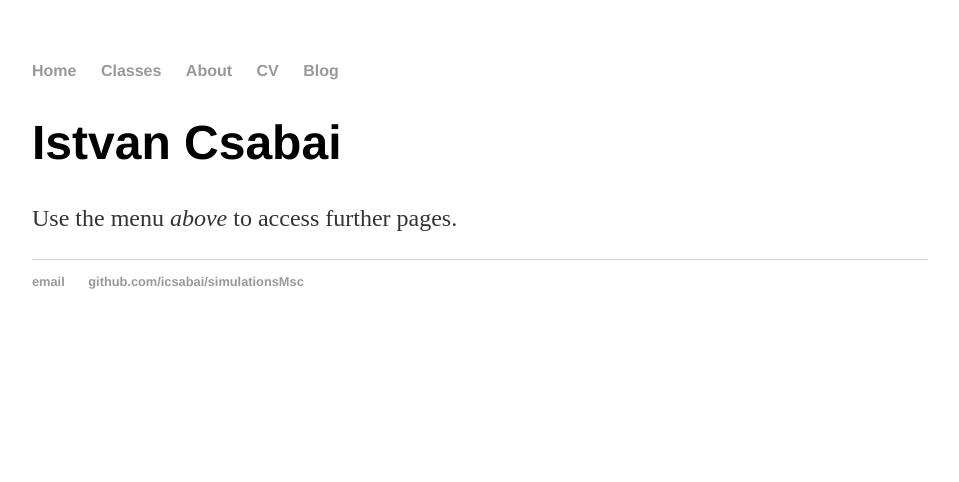
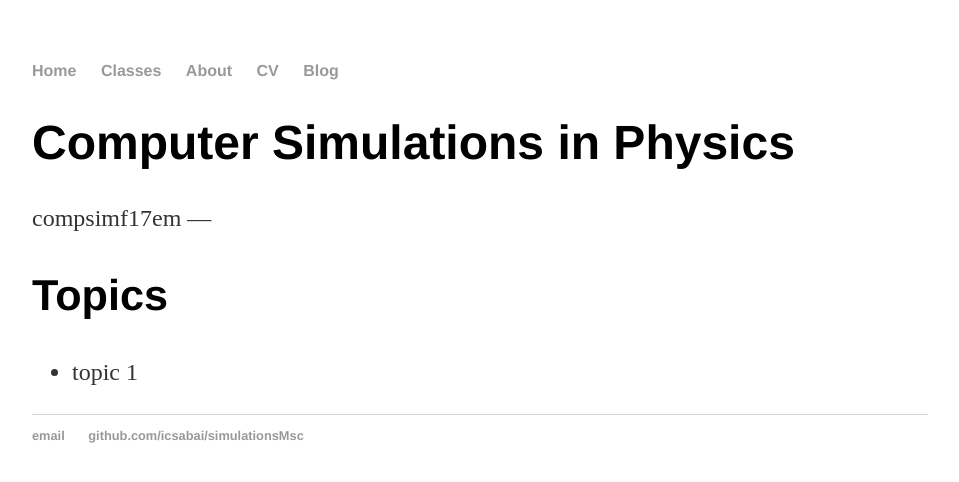
Before and after one commit to icsabai/simulationsMsc, a Jekyll site: the page built from docs/readme.md, in a window 1280 px wide. Shown: the top 482 px of the page, without its empty margins (160-1119 px from the left). Built offline with Jekyll 4.4.1, drawn with Linux system fonts in a browser that asks for light colours; our own code applies the rules of GitHub Pages for plain Markdown files.

Commit message:
switch form index.html to reade.md

```diff
--- a/docs/index.html
+++ b/docs/notUsed_index.html
@@ -4,6 +4,6 @@ title: Istvan Csabai
 ---
 
 		<div class="blurb">
-			<h1>Istvan Csabai</h1>
+			<h1>Computer Simulations in Physics (compsimf17em) </h1>
 			<p> Use the menu <em>above</em> to access further pages.</p>
 		</div>
--- a/docs/readme.md
+++ b/docs/readme.md
@@ -1,2 +1,6 @@
-icsabai.github.io
-=====================
+# Computer Simulations in Physics
+compsimf17em
+---
+
+## Topics
+- topic 1
```
